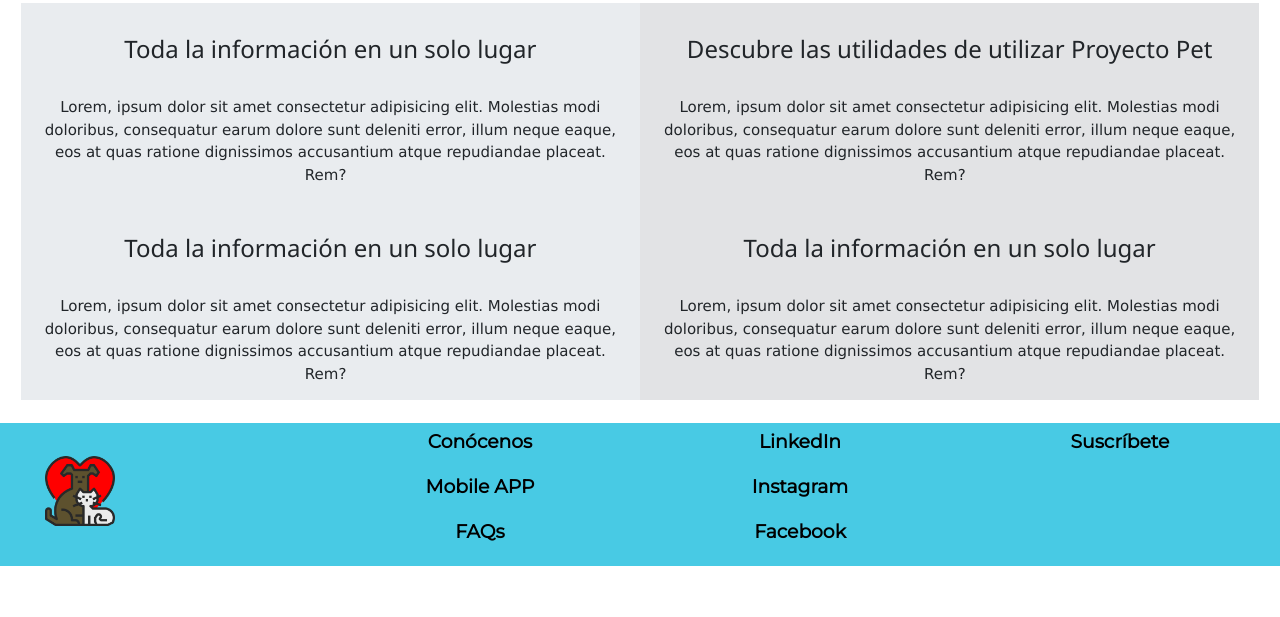
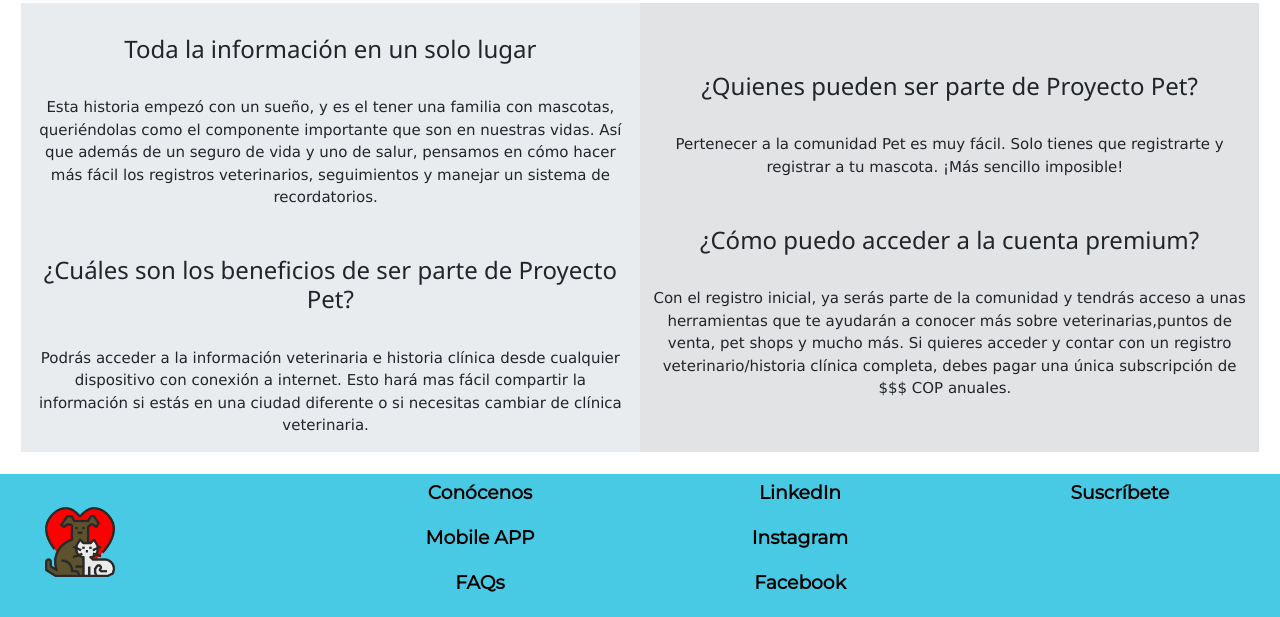
Before and after one commit to HolaKaths/EntregaFinal-RamirezArias, a website: page index.html in a window 1280 px wide. Shown: the part 592-1209 px from the top of the page. Before the commit the page ends 1158 px from the top, so only its background shows below. Drawn offline with nearby package versions, Linux system fonts and the light colour scheme.

Commit message:
Ajustes loren ipsum generales

```diff
--- a/index.html
+++ b/index.html
@@ -68,7 +68,8 @@
                     </form>
 
 
-                    </div>
+
+                </div>
             </div>
         </nav>
     </header>
@@ -94,27 +95,22 @@
                     <h3>Toda la información en un solo lugar </h3>
                     &nbsp
                     <p>
-                        Lorem, ipsum dolor sit amet consectetur adipisicing elit. Molestias modi doloribus, consequatur
-                        earum
-                        dolore
-                        sunt deleniti error, illum neque eaque, eos at quas ratione dignissimos accusantium atque
-                        repudiandae
-                        placeat. Rem?
+                        Esta historia empezó con un sueño, y es el tener una familia con mascotas, queriéndolas como el
+                        componente importante que son en nuestras vidas. Así que además de un seguro de vida y uno de
+                        salur, pensamos en cómo hacer más fácil los registros veterinarios, seguimientos y manejar un
+                        sistema de recordatorios.
                         &nbsp
 
                     </p>
 
                     &nbsp
 
-                    <h3>Toda la información en un solo lugar </h3>
+                    <h3>¿Cuáles son los beneficios de ser parte de Proyecto Pet? </h3>
                     &nbsp
                     <p>
-                        Lorem, ipsum dolor sit amet consectetur adipisicing elit. Molestias modi doloribus, consequatur
-                        earum
-                        dolore
-                        sunt deleniti error, illum neque eaque, eos at quas ratione dignissimos accusantium atque
-                        repudiandae
-                        placeat. Rem?
+                        Podrás acceder a la información veterinaria e historia clínica desde cualquier dispositivo con
+                        conexión a internet. Esto hará mas fácil compartir la información si estás en una ciudad
+                        diferente o si necesitas cambiar de clínica veterinaria.
                         &nbsp
 
                     </p>
@@ -122,27 +118,22 @@
                 <section id="ParrafosB"
                     class="col-md-12 col-lg-6 bg-secondary-subtle d-flex flex-column justify-content-center align-items-center">
                     &nbsp
-                    <h3>Descubre las utilidades de utilizar Proyecto Pet </h3>
+                    <h3>¿Quienes pueden ser parte de Proyecto Pet? </h3>
                     &nbsp
                     <p>
-                        Lorem, ipsum dolor sit amet consectetur adipisicing elit. Molestias modi doloribus, consequatur
-                        earum
-                        dolore
-                        sunt deleniti error, illum neque eaque, eos at quas ratione dignissimos accusantium atque
-                        repudiandae
-                        placeat. Rem?
+                        Pertenecer a la comunidad Pet es muy fácil. Solo tienes que registrarte y registrar a tu
+                        mascota.
+                        ¡Más sencillo imposible!
                         &nbsp
                     </p>
                     &nbsp
-                    <h3>Toda la información en un solo lugar </h3>
+                    <h3>¿Cómo puedo acceder a la cuenta premium? </h3>
                     &nbsp
                     <p>
-                        Lorem, ipsum dolor sit amet consectetur adipisicing elit. Molestias modi doloribus, consequatur
-                        earum
-                        dolore
-                        sunt deleniti error, illum neque eaque, eos at quas ratione dignissimos accusantium atque
-                        repudiandae
-                        placeat. Rem?
+                        Con el registro inicial, ya serás parte de la comunidad y tendrás acceso a unas herramientas que
+                        te ayudarán a conocer más sobre veterinarias,puntos de venta, pet shops y mucho más. Si quieres
+                        acceder y contar con un registro veterinario/historia clínica completa, debes pagar una única
+                        subscripción de $$$ COP anuales.
                         &nbsp
 
                     </p>
--- a/scss/_header.scss
+++ b/scss/_header.scss
@@ -24,6 +24,8 @@ header {
         }
     }
 
+
+
     form {
         input {
             background-color: #ffffff;
@@ -45,7 +47,10 @@ header {
 
     #buttonlogin,
     #buttonregister,
-    #buttonsearch {
+    #buttonsearch,
+    #buttonenviar1,
+    #buttonblog,
+    #buttonblog2 {
         background-color: #22577A;
         border: none;
         border-radius: 15%;
```
Also changed, not shown: pages/blog.html (+24 -13 lines), pages/buscador.html (+6 -4 lines), pages/conocenos.html (+4 -5 lines), pages/instapets.html (+10 -7 lines), pages/login.html (+6 -14 lines), pages/registro1.html (+6 -15 lines), css/style.css.
